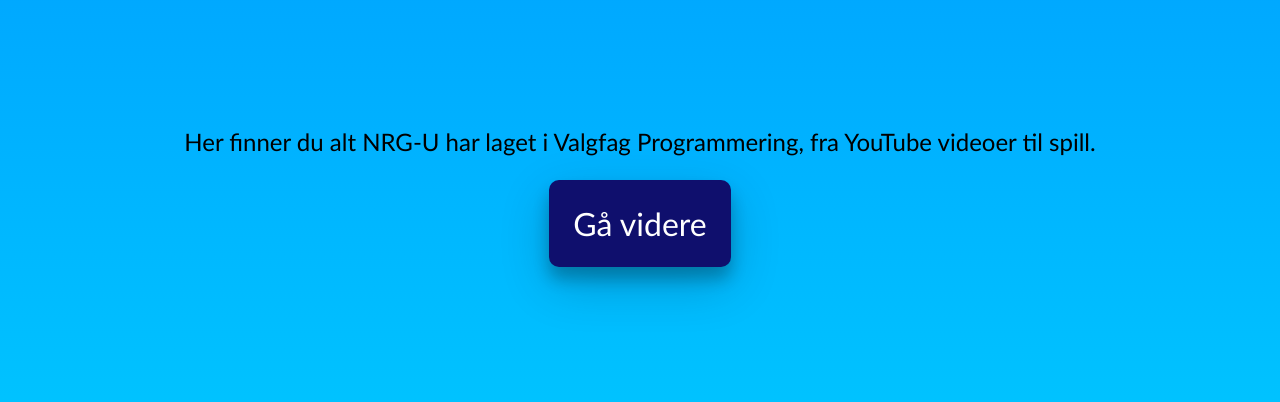
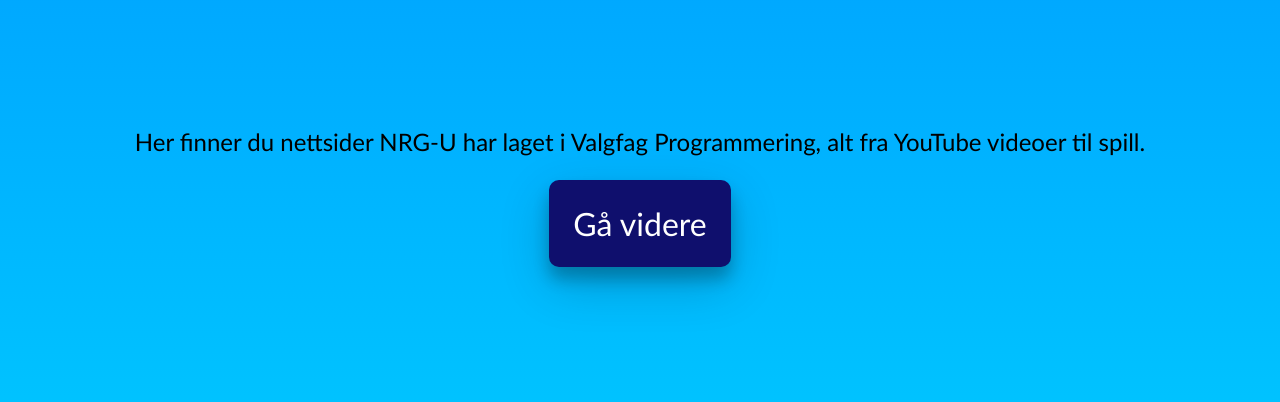
Before and after one commit to ZeroWave022/Valgfag-HTML, a plain HTML site: page index.html in a window 1280 px wide. Shown: the part 246-648 px from the top of the page. Drawn offline with Linux system fonts and the light colour scheme.

Commit message:
Nøyaktigere undertittel

```diff
--- a/index.html
+++ b/index.html
@@ -127,7 +127,7 @@
     <!-- Main Content -->
     <section>
         <h1 class="title">Valgfaght.ml</h1>
-        <p class="info">Her finner du alt NRG-U har laget i Valgfag Programmering, fra YouTube videoer til spill.</p>
+        <p class="info">Her finner du nettsider NRG-U har laget i Valgfag Programmering, alt fra YouTube videoer til spill.</p>
         <button class="continuebtn" onclick="continueBtn()">Gå videre</button>
     </section>
     <script>
```
